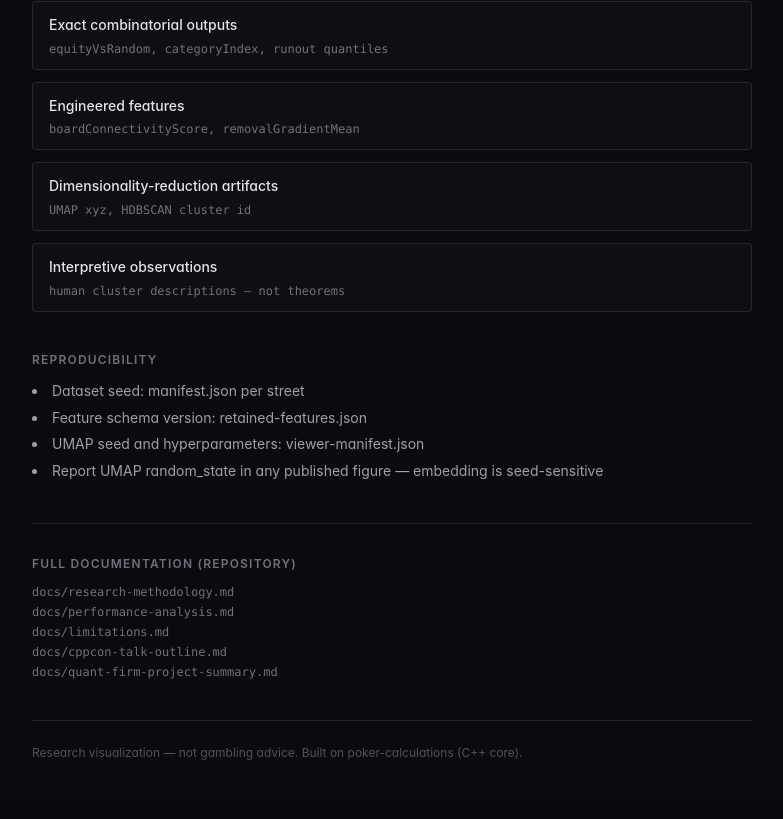
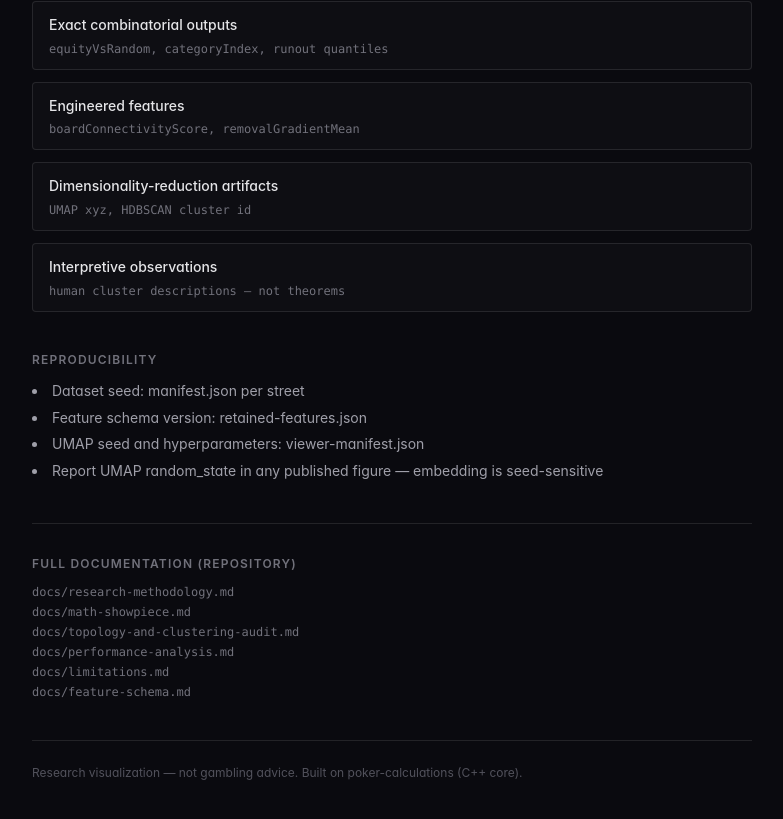
Before and after one commit to DevomB/Geometry-Of-Poker, a Next.js app in the folder apps/web/: page /research in a window 1280 px wide. Shown: the part 1549-2368 px from the top of the page, without its empty margins (248-1031 px from the left). Built offline with nearby package versions, Linux system fonts and the light colour scheme.

Commit message:
Refactor documentation and terminology for clarity; update README, research notes, and related files to emphasize poker-state representation and methodology

```diff
--- a/apps/web/app/map/page.tsx
+++ b/apps/web/app/map/page.tsx
@@ -3,7 +3,7 @@ import Link from "next/link";
 export const metadata = {
   title: "Map Behind the Project - Geometry of Poker",
   description:
-    "A presentation-ready walkthrough of the state-space map, feature geometry, embedding pipeline, and projection method behind Geometry of Poker.",
+    "A technical walkthrough of the state-space map, feature geometry, embedding pipeline, and projection method behind Geometry of Poker.",
 };
 
 const RELEASE_STATS = [
@@ -73,7 +73,7 @@ const FEATURE_GROUPS = [
   },
 ];
 
-const TALKING_POINTS = [
+const RESEARCH_NOTES = [
   "The map is not a poker solver. It is a geometry of measurable state properties.",
   "UMAP preserves local neighborhoods better than global distances, so interpretation should focus on nearby structure.",
   "Manual hands are projected by PCA-space neighbor interpolation, not by inventing new UMAP coordinates at request time.",
@@ -89,7 +89,7 @@ export default function MapPage() {
             Back to viewer
           </Link>
           <p className="mt-8 text-xs font-semibold uppercase tracking-[0.24em] text-cyan-300/80">
-            Presentation map
+            Research map
           </p>
           <h1 className="mt-3 max-w-4xl text-4xl font-semibold tracking-tight text-zinc-50">
             How Geometry of Poker turns Hold&apos;em states into a navigable manifold
@@ -207,10 +207,10 @@ export default function MapPage() {
 
         <section className="py-10">
           <h2 className="text-xs font-semibold uppercase tracking-[0.22em] text-zinc-500">
-            Talk track
+            Research notes
           </h2>
           <ul className="mt-4 grid gap-3 md:grid-cols-2">
-            {TALKING_POINTS.map((point) => (
+            {RESEARCH_NOTES.map((point) => (
               <li key={point} className="rounded border border-white/10 bg-white/[0.02] p-4 text-sm leading-6 text-zinc-400">
                 {point}
               </li>
--- a/apps/web/components/TopNav.tsx
+++ b/apps/web/components/TopNav.tsx
@@ -130,7 +130,7 @@ export function TopNav() {
           <Link
             href="/map"
             className="rounded border border-[var(--border-default)] bg-white/[0.03] px-2.5 py-1 text-zinc-200 transition hover:border-[var(--border-strong)] hover:bg-white/[0.06]"
-            title="Open presentation map"
+            title="Open research map"
           >
             Map
           </Link>
--- a/apps/web/components/research/AboutResearchContent.tsx
+++ b/apps/web/components/research/AboutResearchContent.tsx
@@ -176,10 +176,11 @@ export function AboutResearchContent({ embed = false }: AboutResearchContentProp
         </h2>
         <ul className="space-y-1 font-mono text-xs text-zinc-500">
           <li>docs/research-methodology.md</li>
+          <li>docs/math-showpiece.md</li>
+          <li>docs/topology-and-clustering-audit.md</li>
           <li>docs/performance-analysis.md</li>
           <li>docs/limitations.md</li>
-          <li>docs/cppcon-talk-outline.md</li>
-          <li>docs/quant-firm-project-summary.md</li>
+          <li>docs/feature-schema.md</li>
         </ul>
       </section>
 
```
Also changed, not shown: 9 other files (tests, documents, lock files or other folders).
